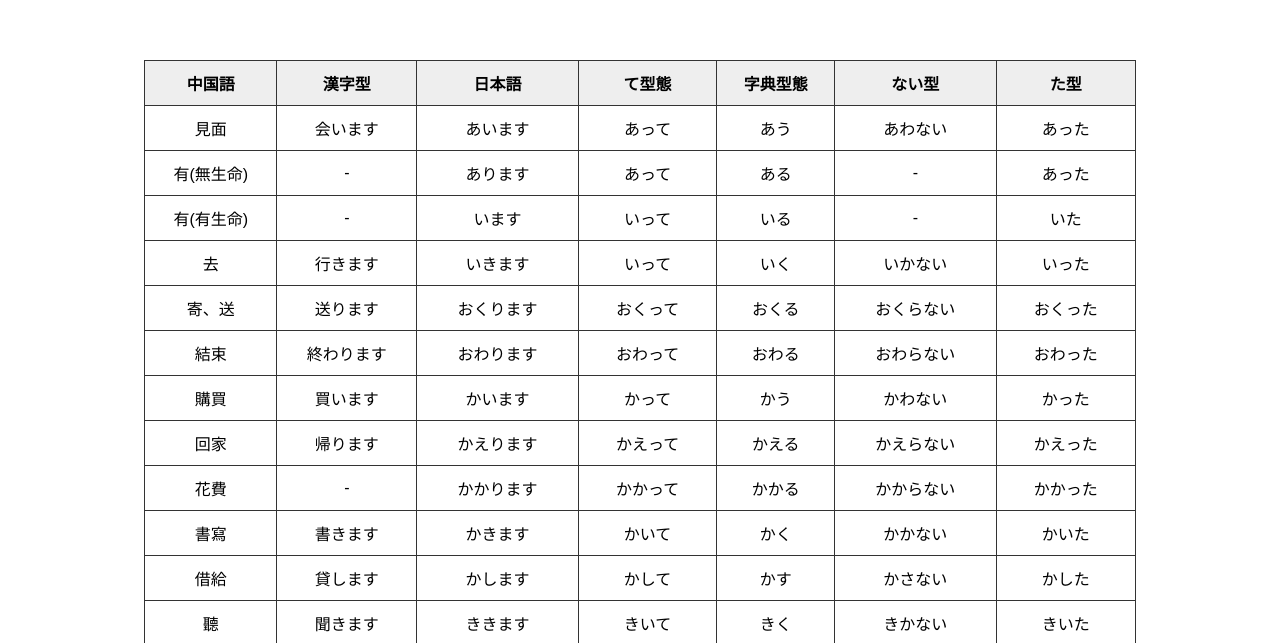
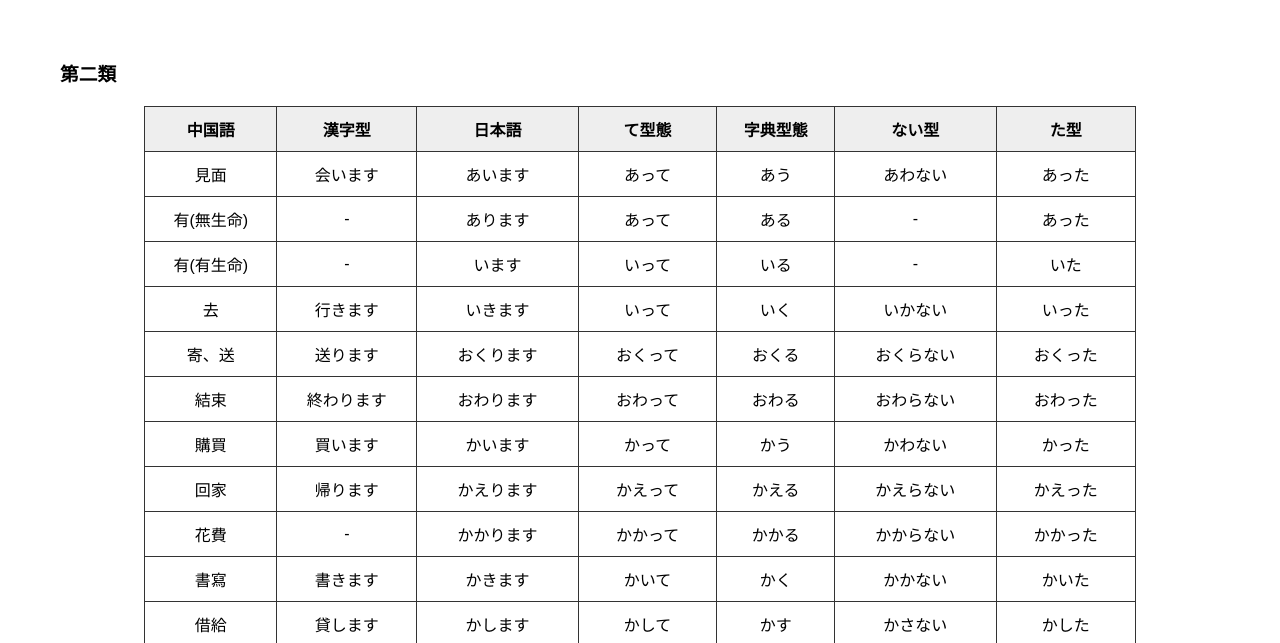
Before and after one commit to jsxiaao/Shunn, a plain HTML site: page 動詞詞性變化.html in a window 1280 px wide. Shown: the part 153-796 px from the top of the page. Drawn offline with Linux system fonts and the light colour scheme.

Commit message:
Update 動詞詞性變化.html

```diff
--- a/動詞詞性變化.html
+++ b/動詞詞性變化.html
@@ -85,7 +85,7 @@
 <tr><td>閱讀</td>	<td>読みます</td>	<td>よみます</td>	<td>よんで</td>		<td>よむ</td>	<td>よまない</td>	<td>よんだ</td></tr>
 <tr><td>懂、明白</td>	<td>-</td>		<td>わかいます</td>	<td>わかって</td>	<td>わかる</td>	<td>わからない</td>	<td>わかった</td></tr>
 
-
+<h3>第二類</h3>
 
 </table>
 
```
